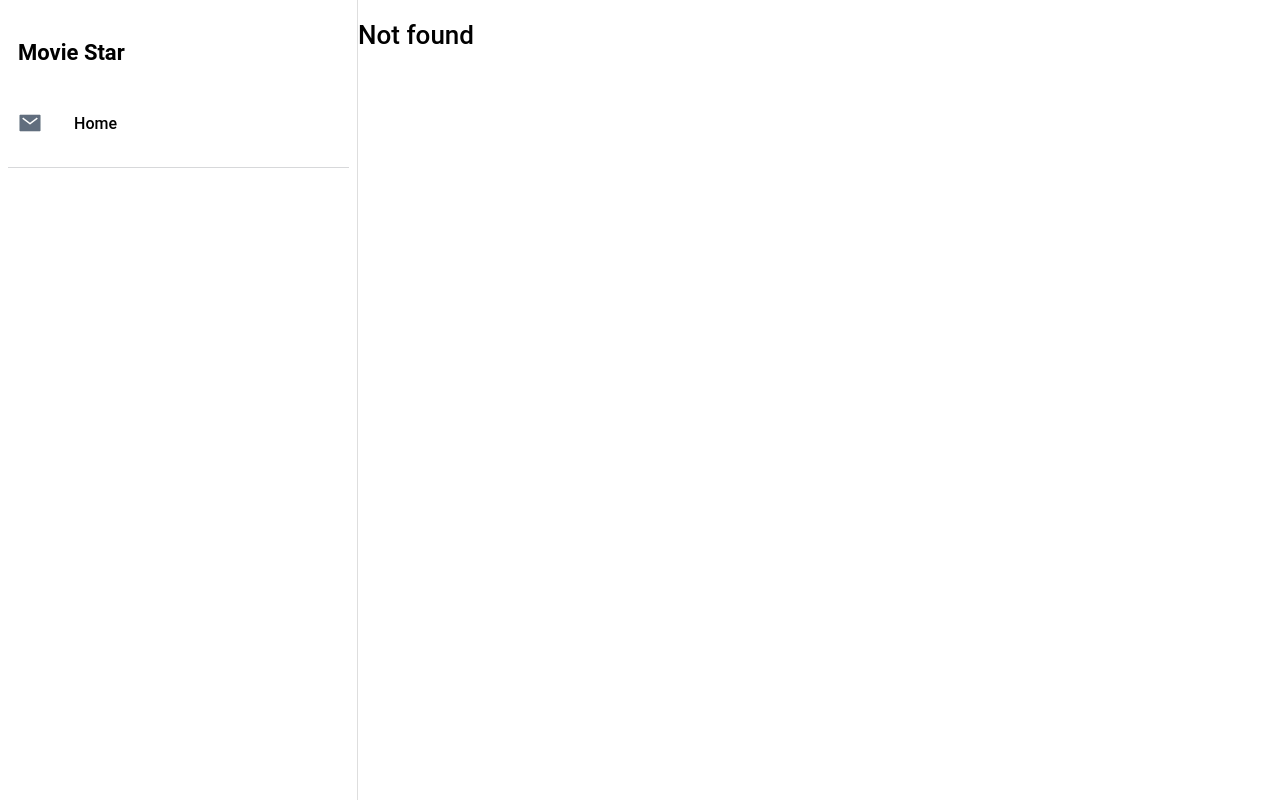
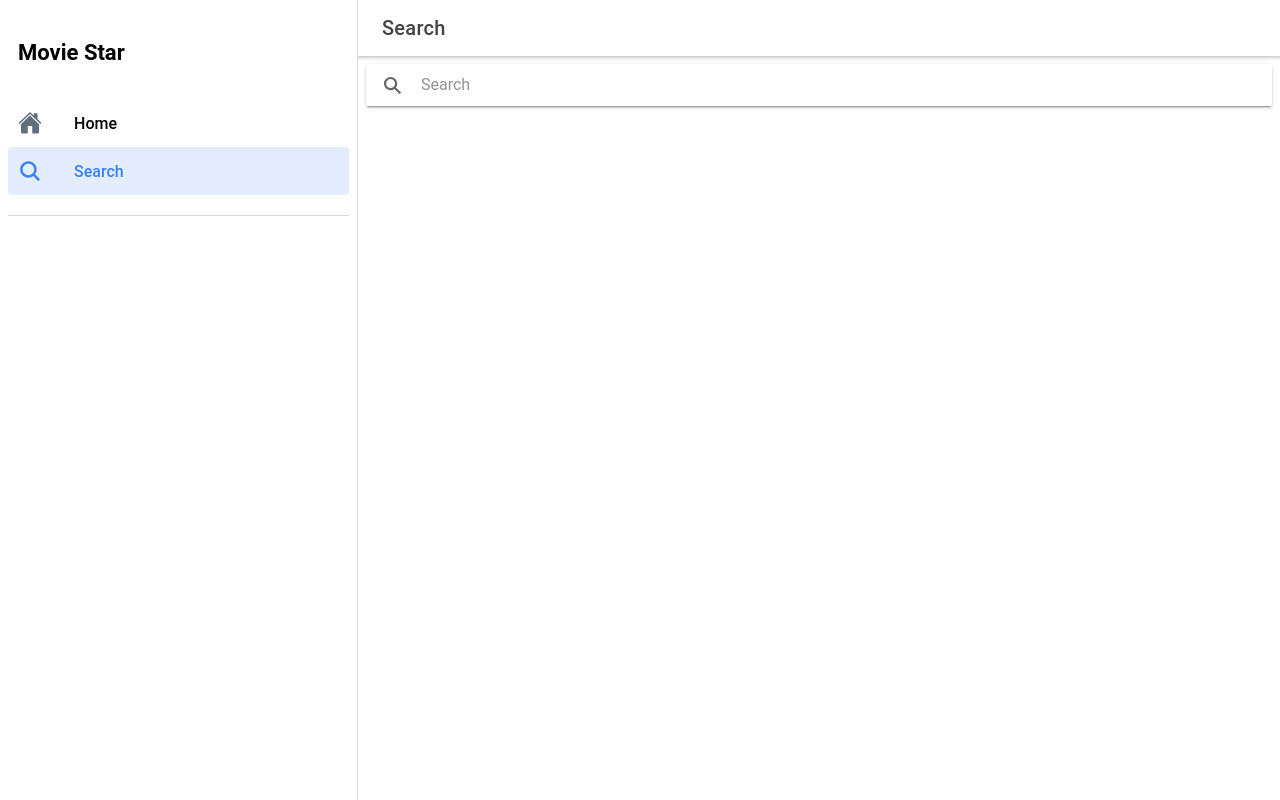
Before and after one commit to aagavin/movie-star-ui, a React (Create React App) app: page /page/search in a window 1280 px wide. Before the commit this address had no page. Built offline with nearby package versions, Linux system fonts and the light colour scheme.

Commit message:
Search page

```diff
--- a/src/App.tsx
+++ b/src/App.tsx
@@ -4,6 +4,7 @@ import { Redirect, Route } from 'react-router-dom';
 import Menu from './components/Menu';
 import Page from './pages/Page';
 import Media from './pages/media';
+import Search from './pages/Search';
 
 /* Core CSS required for Ionic components to work properly */
 import '@ionic/react/css/core.css';
@@ -36,9 +37,8 @@ const App: React.FC = () => {
             <Route path="/" exact={true}>
               <Redirect to="/page/popular" />
             </Route>
-            <Route path="/page/popular" exact={true}>
-              <Page />
-            </Route>
+            <Route path="/page/popular" component={Page} exact={true} />
+            <Route path="/page/search" component={Search} exact={true} />
             <Route path="/media/:mediaId" exact={true} component={Media} />
             <Route render={() => <h1>Not found</h1>} />
           </IonRouterOutlet>
--- a/src/components/Menu.tsx
+++ b/src/components/Menu.tsx
@@ -11,7 +11,7 @@ import {
 } from '@ionic/react';
 
 import { useLocation } from 'react-router-dom';
-import {mailOutline, mailSharp } from 'ionicons/icons';
+import { homeOutline, home, searchOutline, search } from 'ionicons/icons';
 import './Menu.css';
 
 interface AppPage {
@@ -25,9 +25,15 @@ const appPages: AppPage[] = [
   {
     title: 'Home',
     url: '/page/popular',
-    iosIcon: mailOutline,
-    mdIcon: mailSharp
-  }
+    iosIcon: homeOutline,
+    mdIcon: home
+  },
+  {
+    title: 'Search',
+    url: '/page/search',
+    iosIcon: searchOutline,
+    mdIcon: search
+  },
 ];
 
 
--- a/src/components/PopularList.tsx
+++ b/src/components/PopularList.tsx
@@ -5,6 +5,9 @@ interface PopularListProps {
 }
 
 const PopularList: React.FC<PopularListProps> = ({ items }) => {
+
+  items.slice(50, 50);
+
   return (
     <>
       <IonList>
@@ -17,7 +20,7 @@ const PopularList: React.FC<PopularListProps> = ({ items }) => {
               <IonLabel>
                 <h2 className="ion-text-wrap">{item.title}</h2>
                 <h3 className="ion-text-wrap">{item.title_cast}</h3>
-                <IonNote slot="end">raiting	{item.raiting}</IonNote>
+                <IonNote slot="end">{item.raiting && `raiting: ${item.raiting}`}</IonNote>
               </IonLabel>
             </IonItem>)
         })}
--- /dev/null
+++ b/src/pages/Search.tsx
@@ -0,0 +1,66 @@
+import { IonButtons, IonMenuButton, IonContent, IonHeader, IonPage, IonSearchbar, IonTitle, IonToolbar } from "@ionic/react";
+import { useState, useEffect } from 'react';
+
+import PopularList from '../components/PopularList';
+
+const Search = (): JSX.Element => {
+
+  const [searchText, setSearchText] = useState('');
+  const [searchResults, setSearchResults] = useState<Array<Object>>([]);
+
+  const formatResults = (results: any) => {
+
+    return results.filter((r: any) => r.id.startsWith('tt')).map((r: any) => ({
+      ...r,
+      title: r.l,
+      title_cast: r.s,
+      poster: r?.i?.imageUrl
+    }))
+  };
+
+  const search = async () => {
+    const query = searchText.trim().toLowerCase();
+    const url = `https://proxy.aagavin.workers.dev/?https://v2.sg.media-imdb.com/suggestion/${query.charAt(0)}/${query.replace(' ', '_')}.json`
+    return fetch(url, {
+      credentials: 'omit',
+      headers: {
+        'User-Agent': 'Mozilla/5.0 (Macintosh; Intel Mac OS X 10.15; rv:96.0) Gecko/20100101 Firefox/96.0',
+        Accept: 'application/json, text/plain, */*',
+        'Accept-Language': 'en-CA,en-US;q=0.7,en;q=0.3',
+      },
+      referrer: 'https://www.imdb.com/',
+      method: 'GET',
+    }).then((r) => r.json()).then(r => r?.d).then(formatResults);
+  }
+
+  useEffect(() => {
+    if (searchText) {
+
+      search().then((r: Array<Object>) => {
+        console.log(r);
+        setSearchResults(r);
+      });
+
+    }
+  }, [searchText])
+
+  return (
+    <IonPage>
+      <IonHeader>
+        <IonToolbar>
+          <IonButtons slot="start">
+            <IonMenuButton />
+          </IonButtons>
+          <IonTitle>Search</IonTitle>
+        </IonToolbar>
+      </IonHeader>
+
+      <IonContent fullscreen>
+        <IonSearchbar value={searchText} onIonChange={e => setSearchText(e.detail.value!)} />
+        {searchResults.length !== 0 && <PopularList items={searchResults} />}
+      </IonContent>
+    </IonPage>
+  )
+}
+
+export default Search;
```
